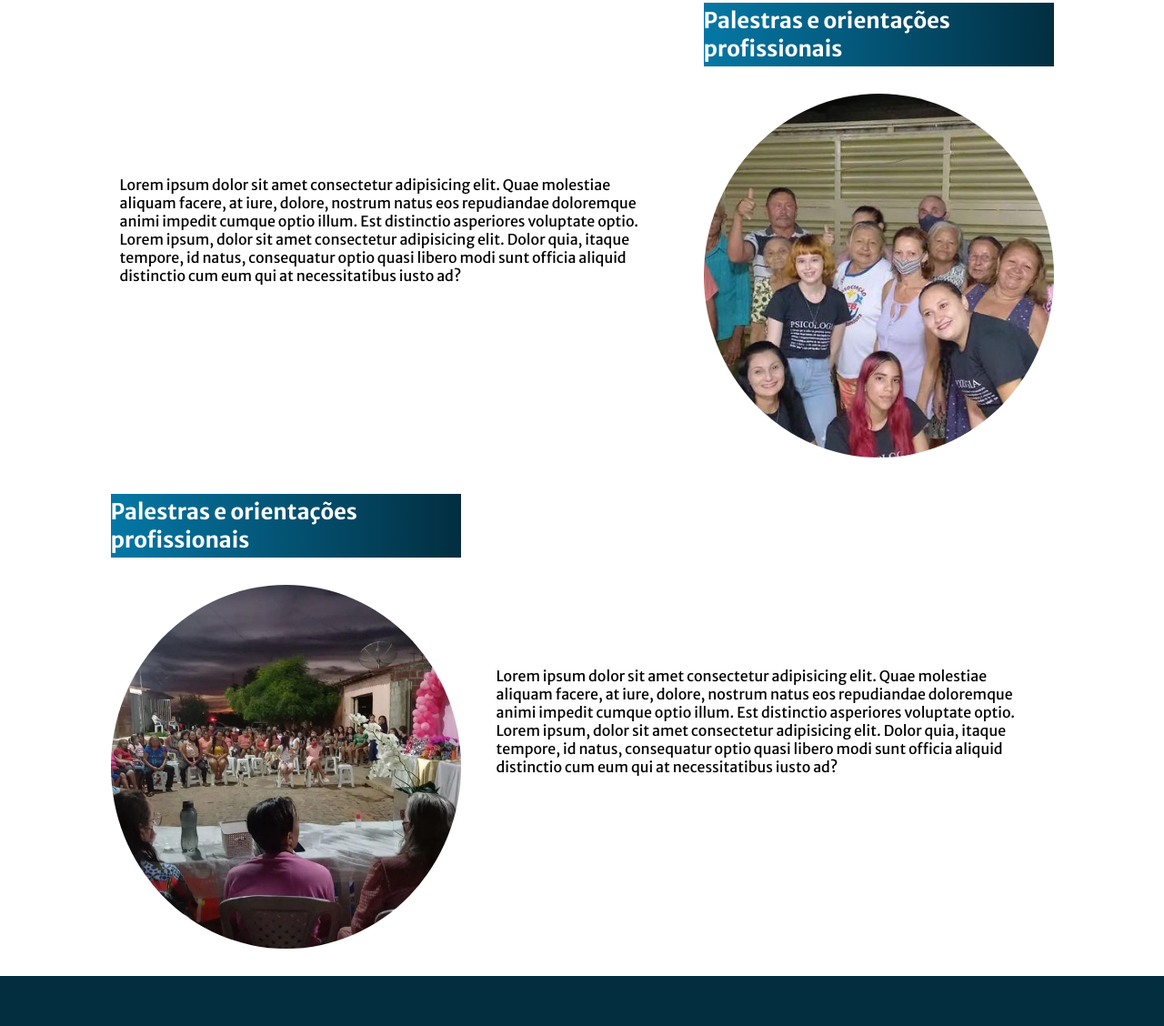
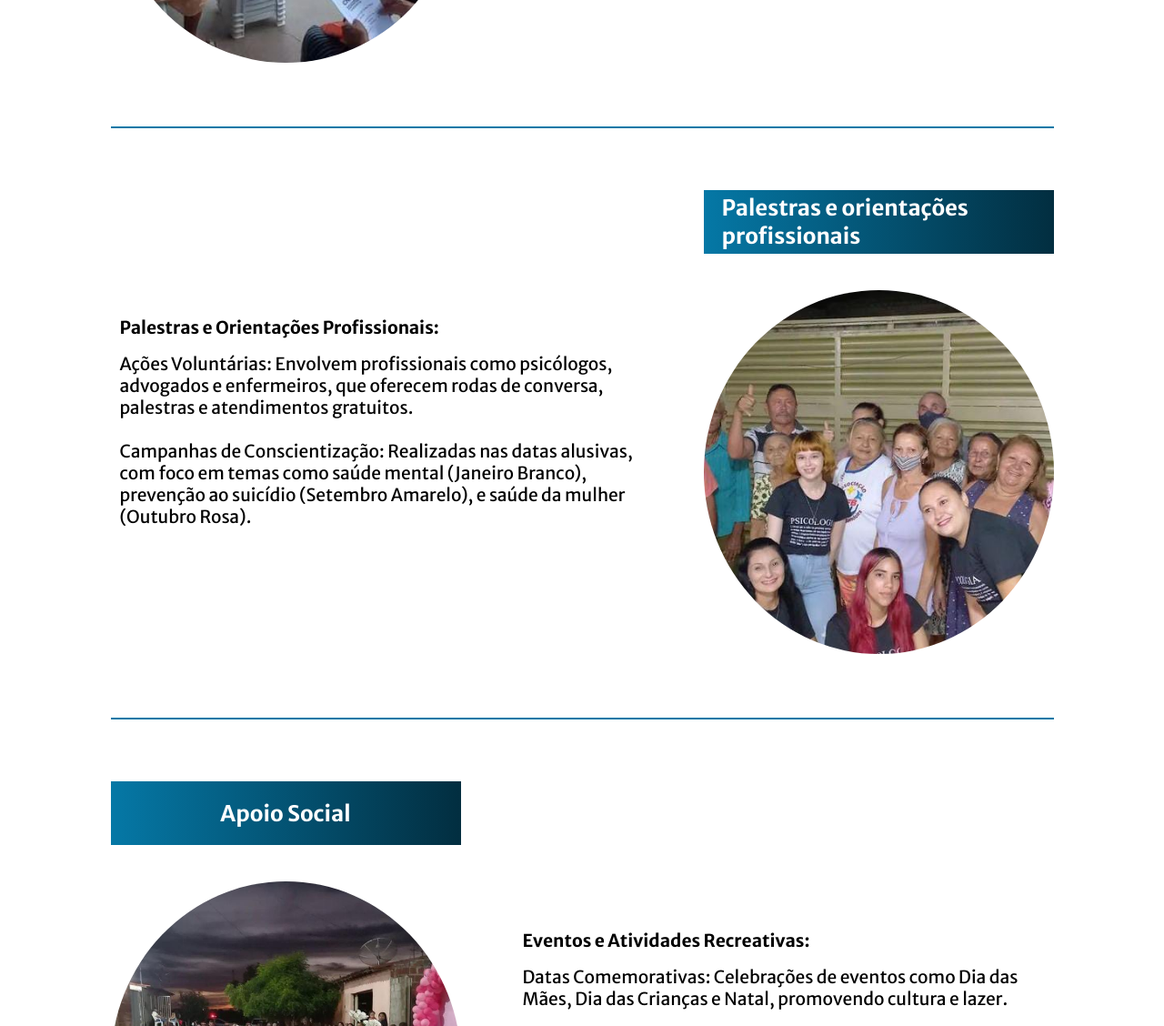
Before and after one commit to LucasPaulo001/Associacao-FB, a plain HTML site: page pages/atividades.html in a window 1280 px wide. Shown: the part 2342-3470 px from the top of the page at 91% size. Before the commit the page ends 3415 px from the top, so only its background shows below. Drawn offline with nearby package versions, Linux system fonts and the light colour scheme; a web font is replaced by a local one.

Commit message:
alterando conteudo e detalhes no css

```diff
--- a/css/atividades.css
+++ b/css/atividades.css
@@ -21,7 +21,7 @@ body{
 
 .bannerImg{
     position: relative;
-    height: 80vh;
+    height: 95vh;
     width: 100%;
     z-index: -1;
 
@@ -42,7 +42,7 @@ body{
     font-family: var(--fonte-principal);
     color: white;
     font-size: 2.5vw;
-    top: 25%;
+    top: 35%;
 
 }
 
@@ -74,7 +74,7 @@ body{
 .textBlock p{
     font-family: 'Inter';
     padding-bottom: 40px;
-    font-size: 1.9vw;
+    font-size: 1.8vw;
 }
 
 .bannerText img{
@@ -137,9 +137,12 @@ body{
     justify-items: center;
     flex-direction: row;
     justify-content: center;
-    gap: 29px;
-    margin-top: 40px;
+    gap: 58px;
+    margin-top: 0px;
     max-width: 85%;
+    height: 650px;
+    box-shadow: 0 2px 0 var(--cor-primaria);
+
 }
 .container .img{
     width: 400px;
@@ -149,7 +152,7 @@ body{
     border-radius: 51%;
     flex-direction: column;
     align-items: center;
-    gap: 30px;
+    gap: 40px;
     justify-content: center;
 
 }
@@ -161,19 +164,24 @@ body{
     object-fit: cover;
     border-radius: 50%;
 }
+/*
 .txt-content{
     height: 100%;
     display: flex;
     align-items: center;
 }
-
-.conteudo p{
+*/
+.txt-content{
+    height: 100%;
     display: flex;
-    gap: 4px;
+    flex-direction: column;
+    justify-content: center;
+    gap: 16px;
+    font-size: 1.5vw;
 }
 
-#action2 h2{
-    padding-left: 20px;
+.title h2{
+    padding: 20px;
 }
 
 .txt{
--- a/pages/atividades.html
+++ b/pages/atividades.html
@@ -87,7 +87,7 @@
                 <div class="img">
                     <!-- Título -->
                     <div class="title">
-                        <h2>Palestras e orientações profissionais</h2>
+                        <h2>Reuniões Mensais</h2>
                     </div>
                     <img src="../assets/images/content/WhatsApp Image 2024-11-14 at 18.13.06 2.jpg" alt="" >
                 </div>
@@ -95,8 +95,14 @@
                 <div class="txt">
                     <!-- Texto -->
                     <div class="txt-content">
-                        Lorem ipsum dolor sit amet consectetur adipisicing elit. Quae molestiae aliquam facere, at iure, dolore, nostrum natus eos repudiandae doloremque animi impedit cumque optio illum. Est distinctio asperiores voluptate optio.
-                        Lorem ipsum, dolor sit amet consectetur adipisicing elit. Dolor quia, itaque tempore, id natus, consequatur optio quasi libero modi sunt officia aliquid distinctio cum eum qui at necessitatibus iusto ad?
+                        <h4>Reuniões e Serviços Assistenciais:<br></h4>
+                        <p>
+                            Encontros Mensais: Realizados pelos membros da associação para discutir assuntos internos e temas relevantes para a comunidade.
+                            <br>
+                            <br>
+                            Distribuição de Alimentos: Inclui repasse de doações e cestas básicas, atendendo às necessidades da população local.
+                        </p>
+
                     </div>
                 </div>
 
@@ -108,8 +114,13 @@
                 <div class="txt">
                     <!-- Texto -->
                     <div class="txt-content">
-                        Lorem ipsum dolor sit amet consectetur adipisicing elit. Quae molestiae aliquam facere, at iure, dolore, nostrum natus eos repudiandae doloremque animi impedit cumque optio illum. Est distinctio asperiores voluptate optio.
-                        Lorem ipsum, dolor sit amet consectetur adipisicing elit. Dolor quia, itaque tempore, id natus, consequatur optio quasi libero modi sunt officia aliquid distinctio cum eum qui at necessitatibus iusto ad?
+                        <h4>Palestras e Orientações Profissionais:</h4>
+                        <p>
+                            Ações Voluntárias: Envolvem profissionais como psicólogos, advogados e enfermeiros, que oferecem rodas de conversa, palestras e atendimentos gratuitos.
+                            <br>
+                            <br>
+                            Campanhas de Conscientização: Realizadas nas datas alusivas, com foco em temas como saúde mental (Janeiro Branco), prevenção ao suicídio (Setembro Amarelo), e saúde da mulher (Outubro Rosa).
+                        </p>
                     </div>
                 </div>
                 <!-- Imagem -->
@@ -128,7 +139,7 @@
                 <div class="img">
                     <!-- Título -->
                     <div class="title">
-                        <h2>Palestras e orientações profissionais</h2>
+                        <h2>Apoio Social</h2>
                     </div>
                     <img src="../assets/images/content/img09.jpeg" alt="" >
                 </div>
@@ -136,8 +147,13 @@
                 <div class="txt">
                     <!-- Texto -->
                     <div class="txt-content">
-                        Lorem ipsum dolor sit amet consectetur adipisicing elit. Quae molestiae aliquam facere, at iure, dolore, nostrum natus eos repudiandae doloremque animi impedit cumque optio illum. Est distinctio asperiores voluptate optio.
-                        Lorem ipsum, dolor sit amet consectetur adipisicing elit. Dolor quia, itaque tempore, id natus, consequatur optio quasi libero modi sunt officia aliquid distinctio cum eum qui at necessitatibus iusto ad?
+                        <h4>Eventos e Atividades Recreativas:</h4>
+                        <p>
+                            Datas Comemorativas: Celebrações de eventos como Dia das Mães, Dia das Crianças e Natal, promovendo cultura e lazer.
+                            <br>
+                            <br>
+                            Atividades Educativas: Realizadas em datas específicas, com o objetivo de conscientizar e proporcionar momentos de integração e bem-estar para a comunidade.
+                        </p>
                     </div>
                 </div>
 
```
